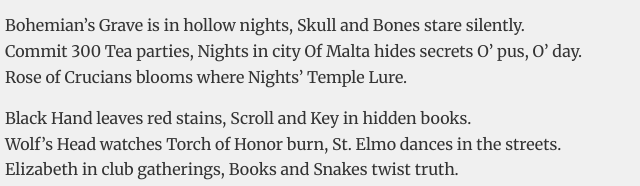
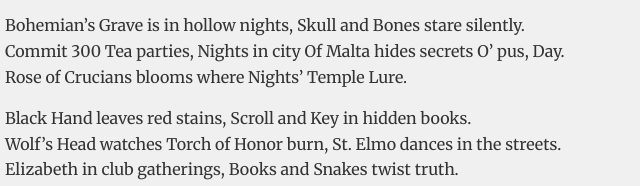
Before and after one commit to breadneedsbaker/Jesters-Litany, a plain HTML site: page index.html in a window 1280 px wide. Shown: the part 313-499 px from the top of the page, 15-655 px from the left. Drawn offline with Linux system fonts and the light colour scheme.

Commit message:
Update index.html

```diff
--- a/index.html
+++ b/index.html
@@ -46,7 +46,7 @@
     Tryna Illuminate me? Wasted Eyes Fade and Rome-o’s Clubs plot.</p>
 
     <p>Bohemian’s Grave is in hollow nights, Skull and Bones stare silently.<br>
-    Commit 300 Tea parties, Nights in city Of Malta hides secrets O’ pus, O’ day.<br>
+    Commit 300 Tea parties, Nights in city Of Malta hides secrets O’ pus, Day.<br>
     Rose of Crucians blooms where Nights’ Temple Lure.</p>
 
     <p>Black Hand leaves red stains, Scroll and Key in hidden books.<br>
```
